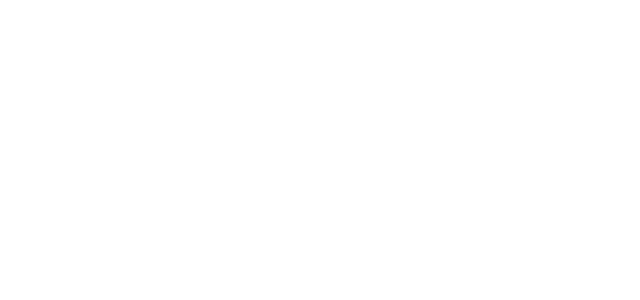
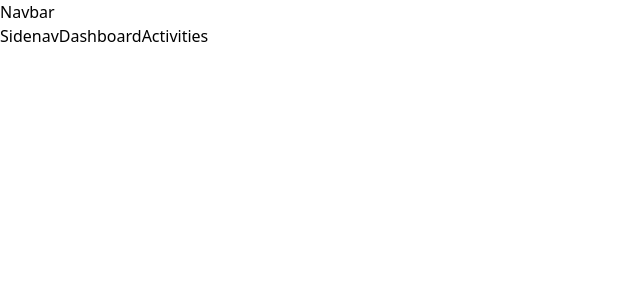
Before and after one commit to cedar314/time-tracker-client, a React (Create React App) app: page /dashboard in a window 1280 px wide. Before the commit this address had no page. Shown: the top 300 px of the page, without its empty margins (0-640 px from the left). Built offline with nearby package versions, Linux system fonts and the light colour scheme.

Commit message:
Edited the app structure
Separated the main app, login, and landing pages. Added sidenav,
activities manager section, and main section to the main app.

```diff
--- a/src/App.tsx
+++ b/src/App.tsx
@@ -2,6 +2,8 @@
 import { BrowserRouter, Routes, Route } from 'react-router-dom'
 
 import AppLayout from 'layouts/AppLayout'
+import Dashboard from 'components/Dashboard'
+import TimeTracker from 'components/TimeTracker'
 import Login from 'pages/auth/Login'
 import Landing from 'pages/Landing'
 
@@ -10,9 +12,11 @@
     <BrowserRouter>
       <Routes>
         <Route path="/" element={<AppLayout />}>
-          <Route path="/" element={<Landing />} />
-          <Route path="/login" element={<Login />} />
+          <Route index element={<TimeTracker />} />
+          <Route path="/dashboard" element={<Dashboard />} />
         </Route>
+        <Route path="/" element={<Landing />} />
+        <Route path="/login" element={<Login />} />
       </Routes>
     </BrowserRouter>
   )
--- /dev/null
+++ b/src/components/ActivitiesManager.tsx
@@ -0,0 +1,5 @@
+import React from 'react'
+
+export default function ActivitiesManager() {
+  return <>Activities</>
+}
--- /dev/null
+++ b/src/components/Dashboard.tsx
@@ -0,0 +1,5 @@
+import React from 'react'
+
+export default function Dashboard() {
+  return <div>Dashboard</div>
+}
--- /dev/null
+++ b/src/components/Sidenav.tsx
@@ -0,0 +1,5 @@
+import React from 'react'
+
+export default function Sidenav() {
+  return <>Sidenav</>
+}
--- /dev/null
+++ b/src/components/TimeTracker.tsx
@@ -0,0 +1,5 @@
+import React from 'react'
+
+export default function TimeTracker() {
+  return <div>Time Tracker App</div>
+}
--- a/src/layouts/AppLayout.tsx
+++ b/src/layouts/AppLayout.tsx
@@ -1,12 +1,18 @@
 import React from 'react'
 import Navbar from 'components/Navbar'
+import Sidenav from 'components/Sidenav'
+import ActivitiesManager from 'components/ActivitiesManager'
 import { Outlet } from 'react-router-dom'
 
 function AppLayout() {
   return (
     <>
       <Navbar />
-      <Outlet />
+      <div className="flex flex-row">
+        <Sidenav />
+        <Outlet />
+        <ActivitiesManager />
+      </div>
     </>
   )
 }
```
